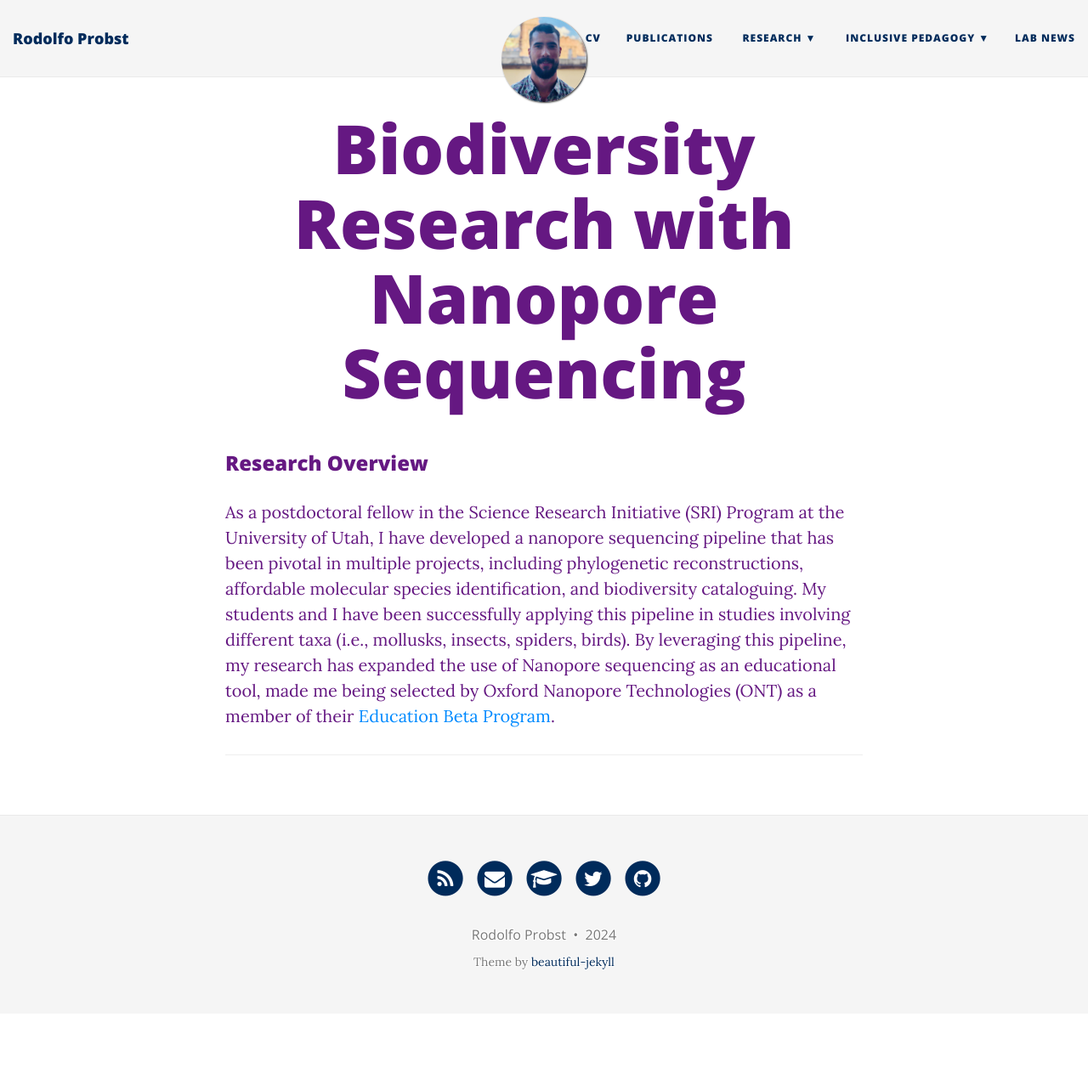
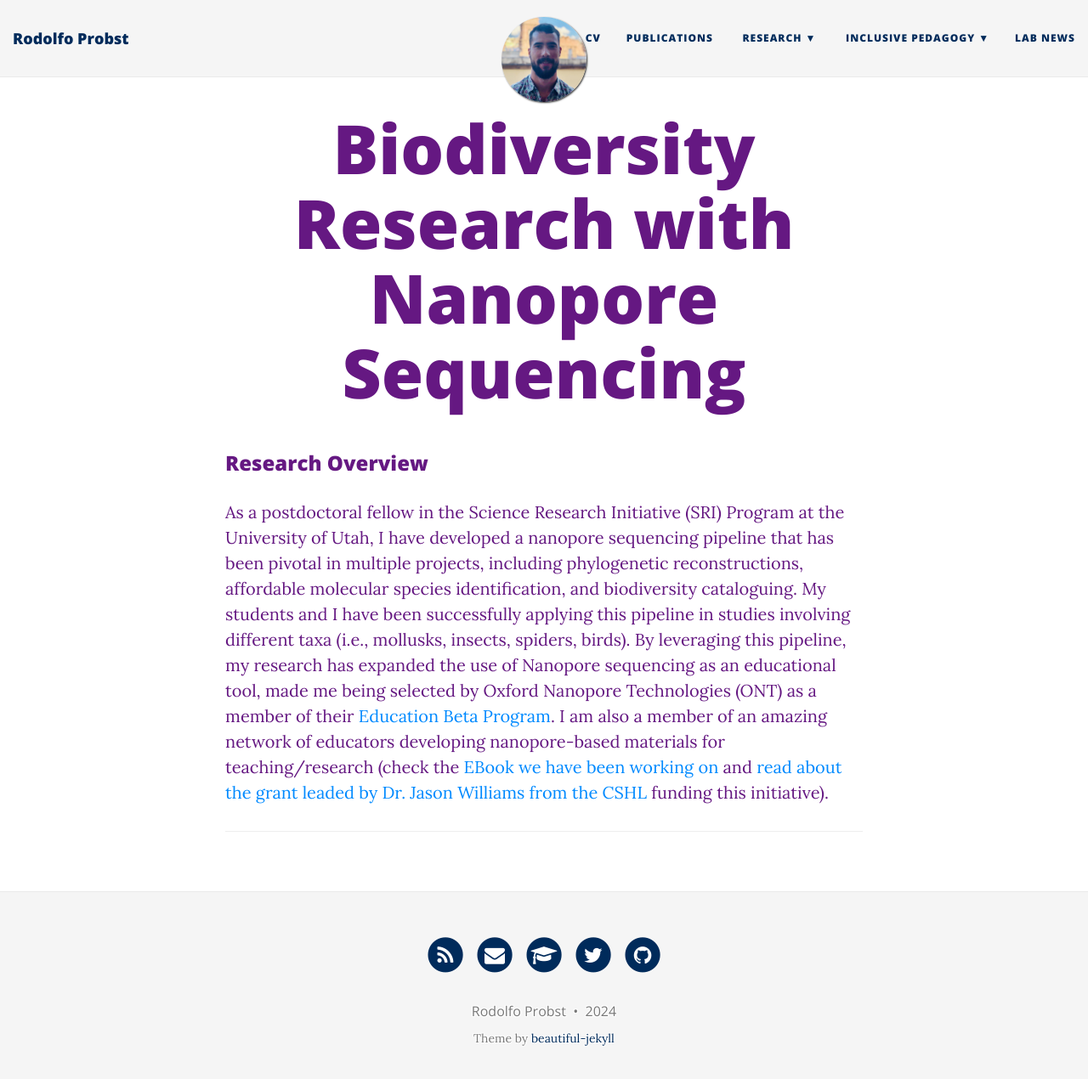
Before and after one commit to probstrodolfo/probstrodolfo.github.io, a Jekyll site: the page built from NGS.md, in a window 1280 px wide and 1283 px high. Shown: the top 1270 px of the window at 85% size. Built offline with Jekyll 4.4.1, drawn with Linux system fonts in a browser that asks for light colours; nearby versions of some CDN libraries.

Commit message:
Update NGS.md

```diff
--- a/NGS.md
+++ b/NGS.md
@@ -5,6 +5,6 @@
 
 ### Research Overview
 
-As a postdoctoral fellow in the Science Research Initiative (SRI) Program at the University of Utah, I have developed a nanopore sequencing pipeline that has been pivotal in multiple projects, including phylogenetic reconstructions, affordable molecular species identification, and biodiversity cataloguing. My students and  I have been successfully applying this pipeline in studies involving different taxa (i.e., mollusks, insects, spiders, birds). By leveraging this pipeline, my research has expanded the use of Nanopore sequencing as an educational tool, made me being selected by Oxford Nanopore Technologies (ONT) as a member of their [Education Beta Program](https://nanoporetech.com/about/education).
+As a postdoctoral fellow in the Science Research Initiative (SRI) Program at the University of Utah, I have developed a nanopore sequencing pipeline that has been pivotal in multiple projects, including phylogenetic reconstructions, affordable molecular species identification, and biodiversity cataloguing. My students and  I have been successfully applying this pipeline in studies involving different taxa (i.e., mollusks, insects, spiders, birds). By leveraging this pipeline, my research has expanded the use of Nanopore sequencing as an educational tool, made me being selected by Oxford Nanopore Technologies (ONT) as a member of their [Education Beta Program](https://nanoporetech.com/about/education). I am also a member of an amazing network of educators developing nanopore-based materials for teaching/research (check the [EBook we have been working on](https://github.com/probstrodolfo/ebook-website) and [read about the grant leaded by Dr. Jason Williams from the CSHL](https://www.nsf.gov/awardsearch/showAward?AWD_ID=2216349&HistoricalAwards=false) funding this initiative).
 
 ---
```
